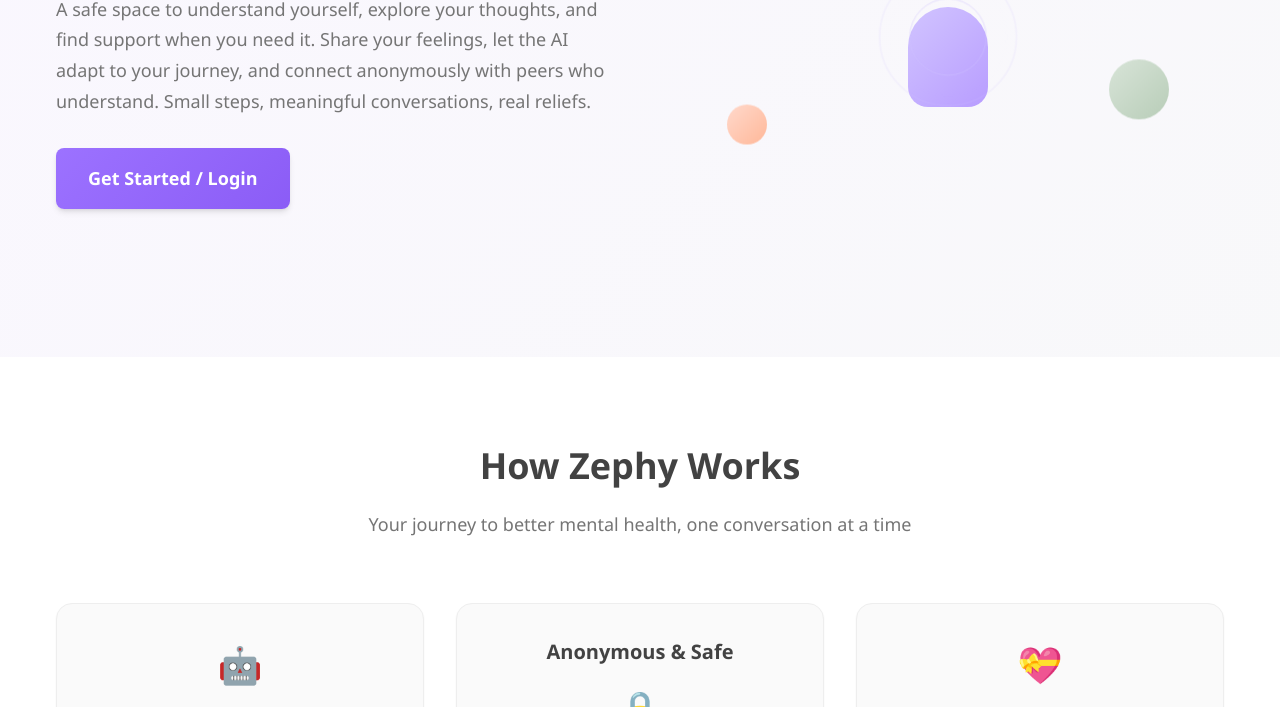
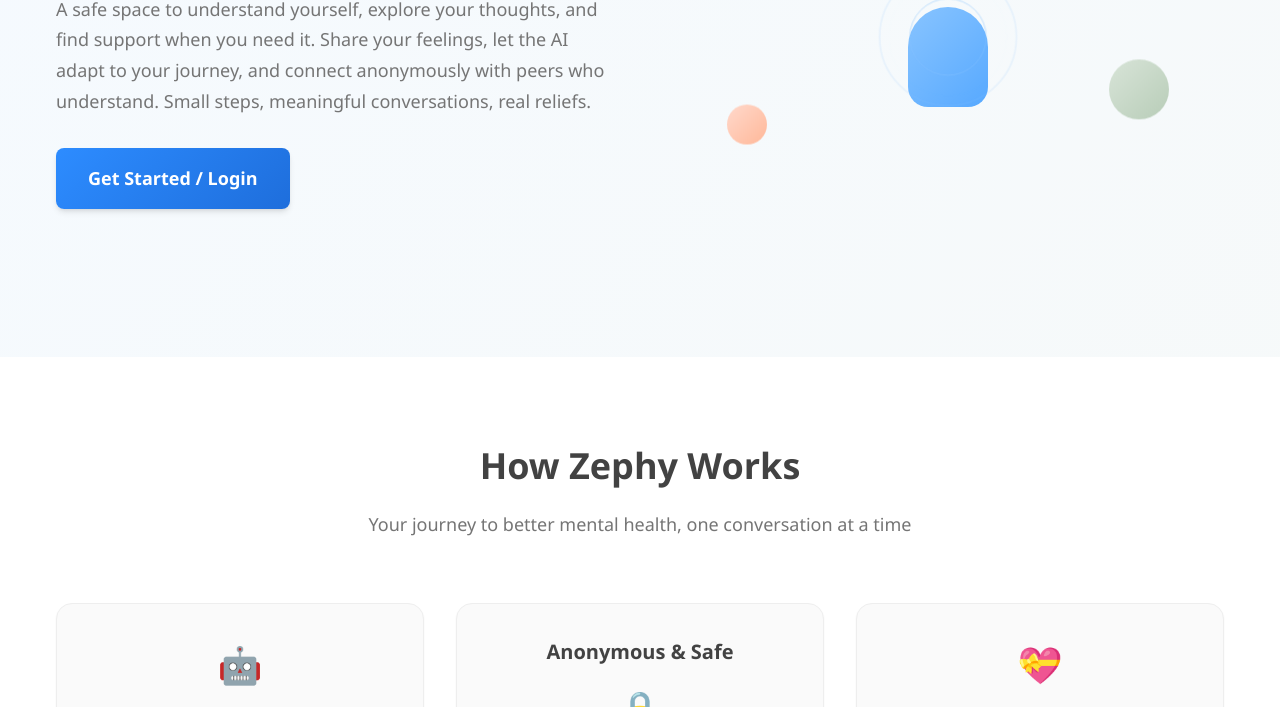
Before and after one commit to AaryyaGupta/mental-health, a website: page frontend/index.html in a window 1280 px wide. Shown: the part 368-1075 px from the top of the page. Drawn offline with Linux system fonts and the light colour scheme.

Commit message:
Update style.css

```diff
--- a/frontend/style.css
+++ b/frontend/style.css
@@ -1,13 +1,13 @@
 /* CSS Custom Properties - Zephy Calming Color Palette */
 :root {
   /* Primary Colors - Soft Periwinkle & Lavender */
-  --primary-50: #faf7ff;
-  --primary-100: #f0edff;
-  --primary-200: #e4deff;
-  --primary-300: #d1c4ff;
-  --primary-400: #b89dff;
-  --primary-500: #9c72ff;
-  --primary-600: #8b5cf6;
+  --primary-50:  #f5faff;  /* Very light blue */
+--primary-100: #e0f2ff;  /* Pale sky blue */
+--primary-200: #b8e0ff;  /* Light blue */
+--primary-300: #88c4ff;  /* Soft blue */
+--primary-400: #57a9ff;  /* Medium sky blue */
+--primary-500: #2d8cff;  /* Base blue */
+--primary-600: #1e6edc;  /* Darker blue */
 
   /* Secondary Colors - Warm Sage & Eucalyptus */
   --secondary-50: #f7f9f7;
```
